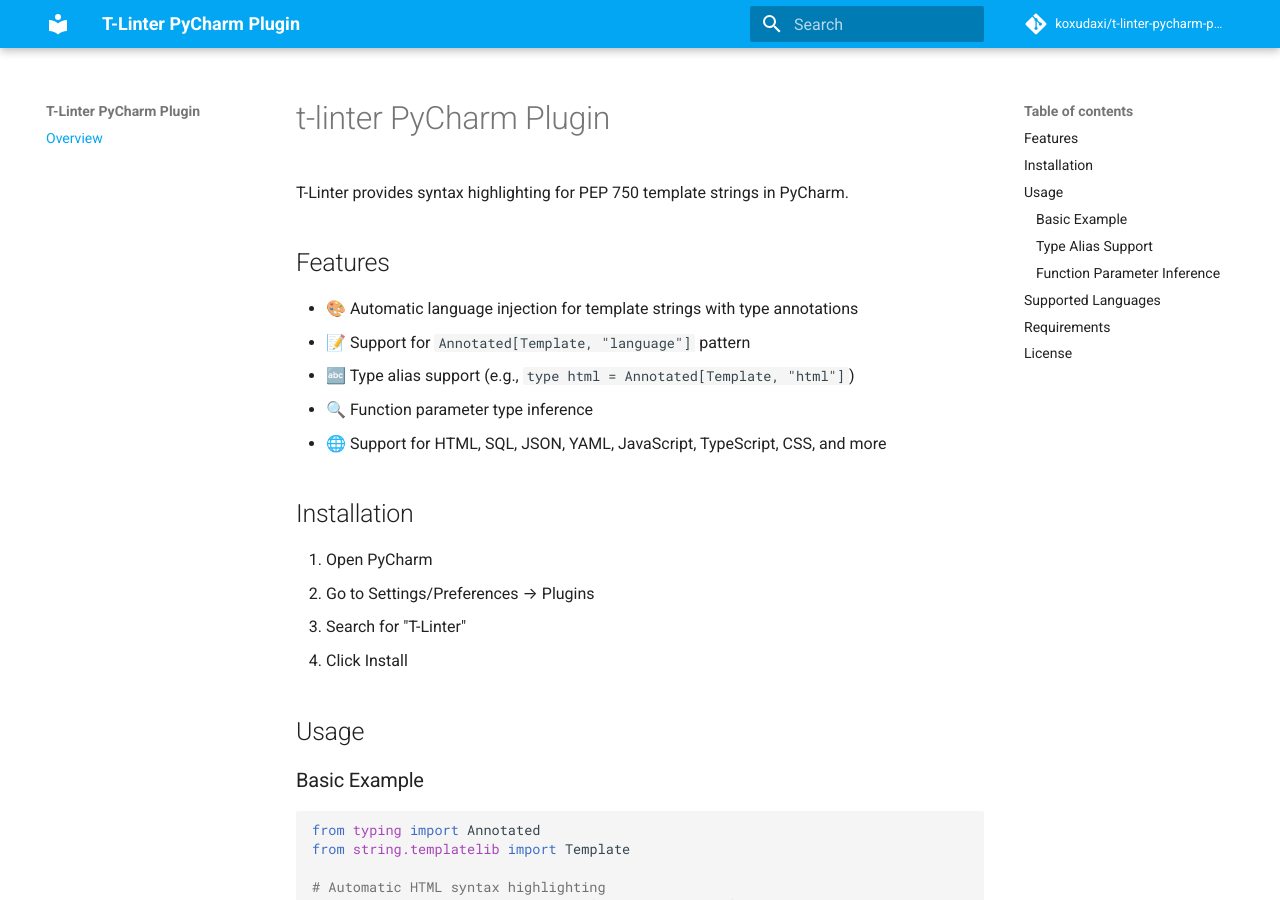
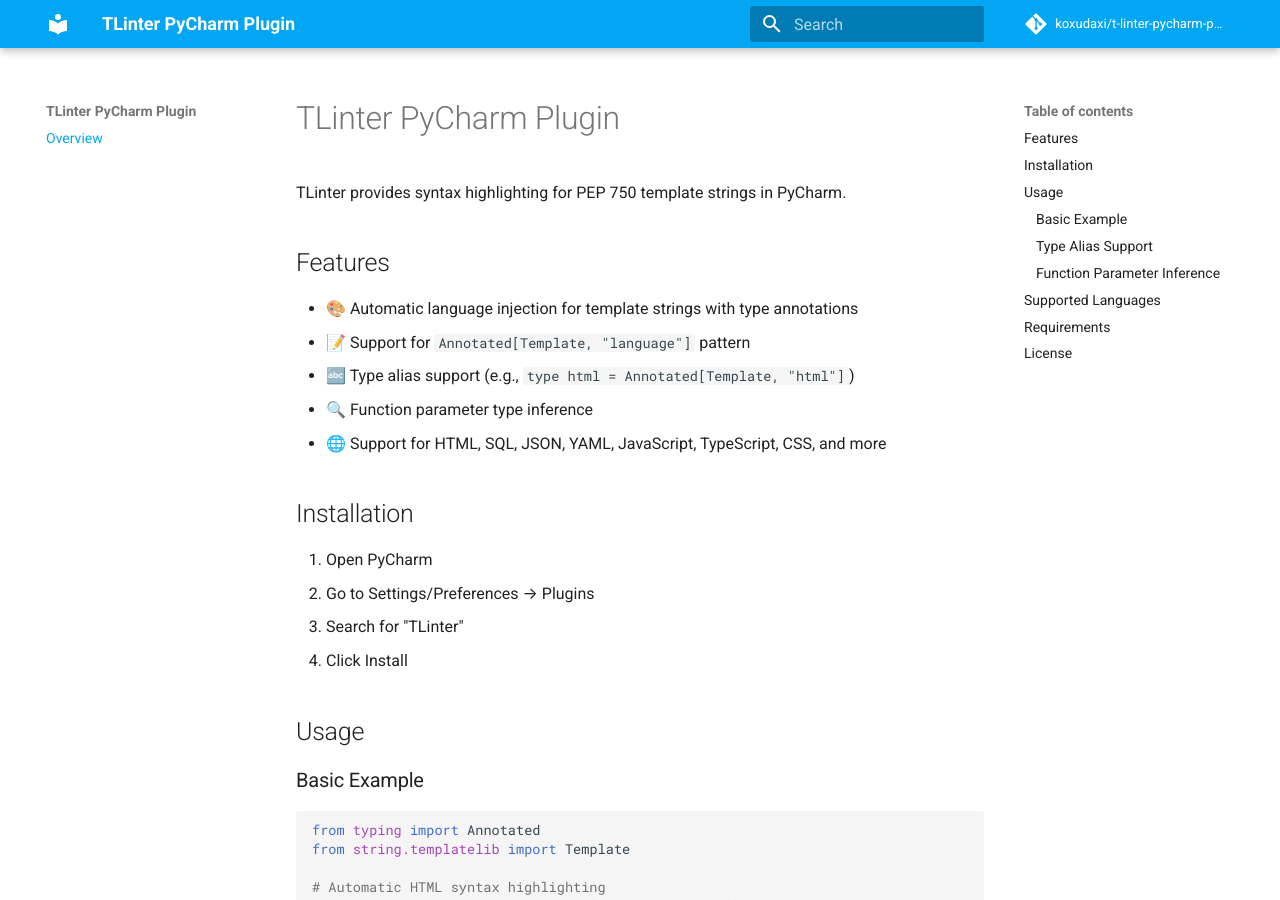
Before and after one commit to koxudaxi/t-linter-pycharm-plugin, an MkDocs documentation site: the page built from docs/index.md, in a window 1280 px wide and 900 px high. Built offline with MkDocs 1.6.1 and Material for MkDocs 9.7.7, drawn with Linux system fonts in a browser that asks for light colours; comment, search, counter and statistics services are not loaded.

Commit message:
Correct plugin name from 'T-Linter' to 'TLinter' in documentation and configuration files

```diff
--- a/docs/index.md
+++ b/docs/index.md
@@ -1,6 +1,6 @@
-# t-linter PyCharm Plugin
+# TLinter PyCharm Plugin
 
-T-Linter provides syntax highlighting for PEP 750 template strings in PyCharm.
+TLinter provides syntax highlighting for PEP 750 template strings in PyCharm.
 
 ## Features
 
@@ -14,7 +14,7 @@
 
 1. Open PyCharm
 2. Go to Settings/Preferences → Plugins
-3. Search for "T-Linter"
+3. Search for "TLinter"
 4. Click Install
 
 ## Usage
--- a/mkdocs.yml
+++ b/mkdocs.yml
@@ -1,4 +1,4 @@
-site_name: T-Linter PyCharm Plugin
+site_name: TLinter PyCharm Plugin
 site_description: A JetBrains PyCharm plugin for PEP750 template strings with type annotations.
 
 theme:
```
Also changed, not shown: README.md (+13 -2 lines), 1 other file.
